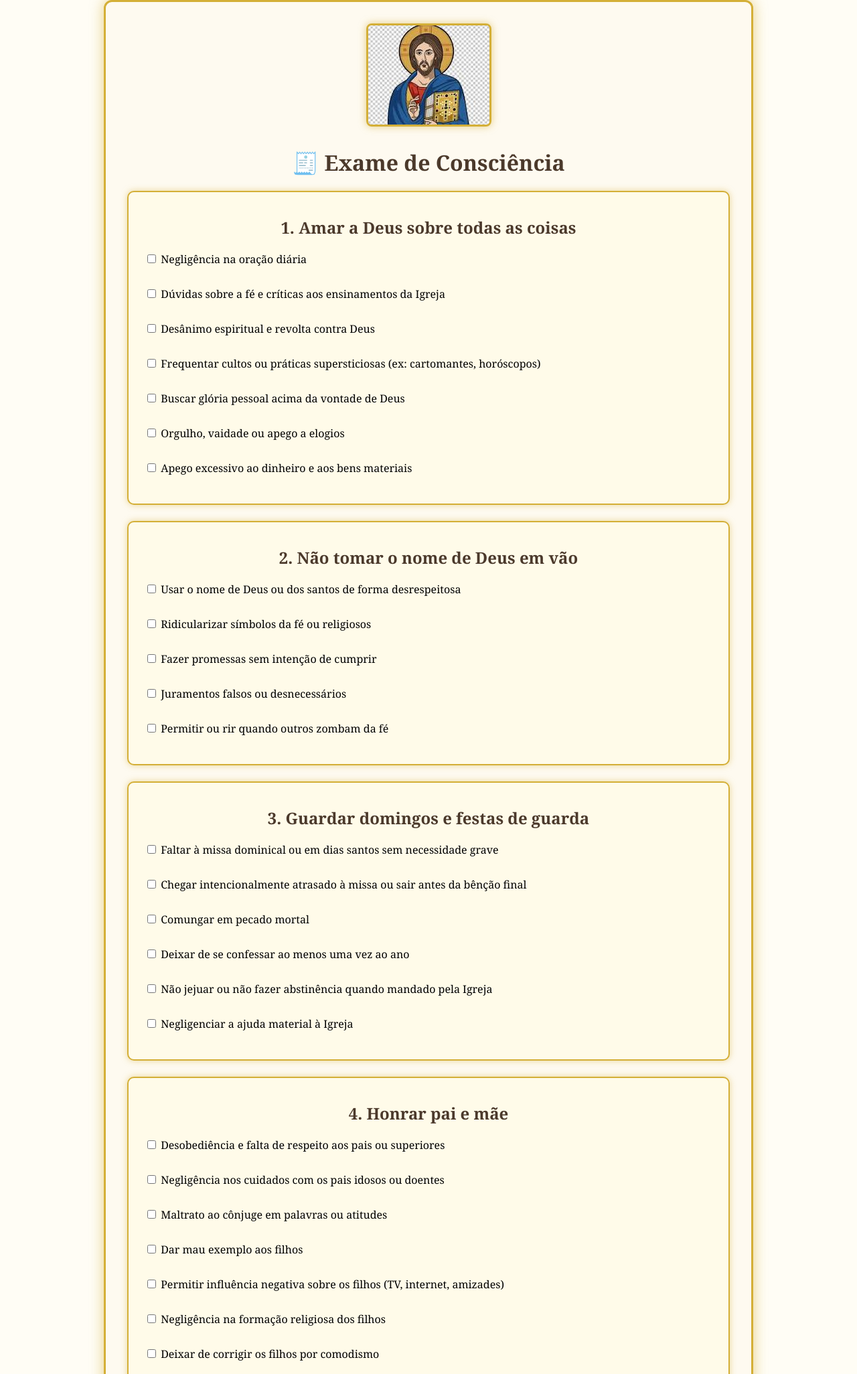
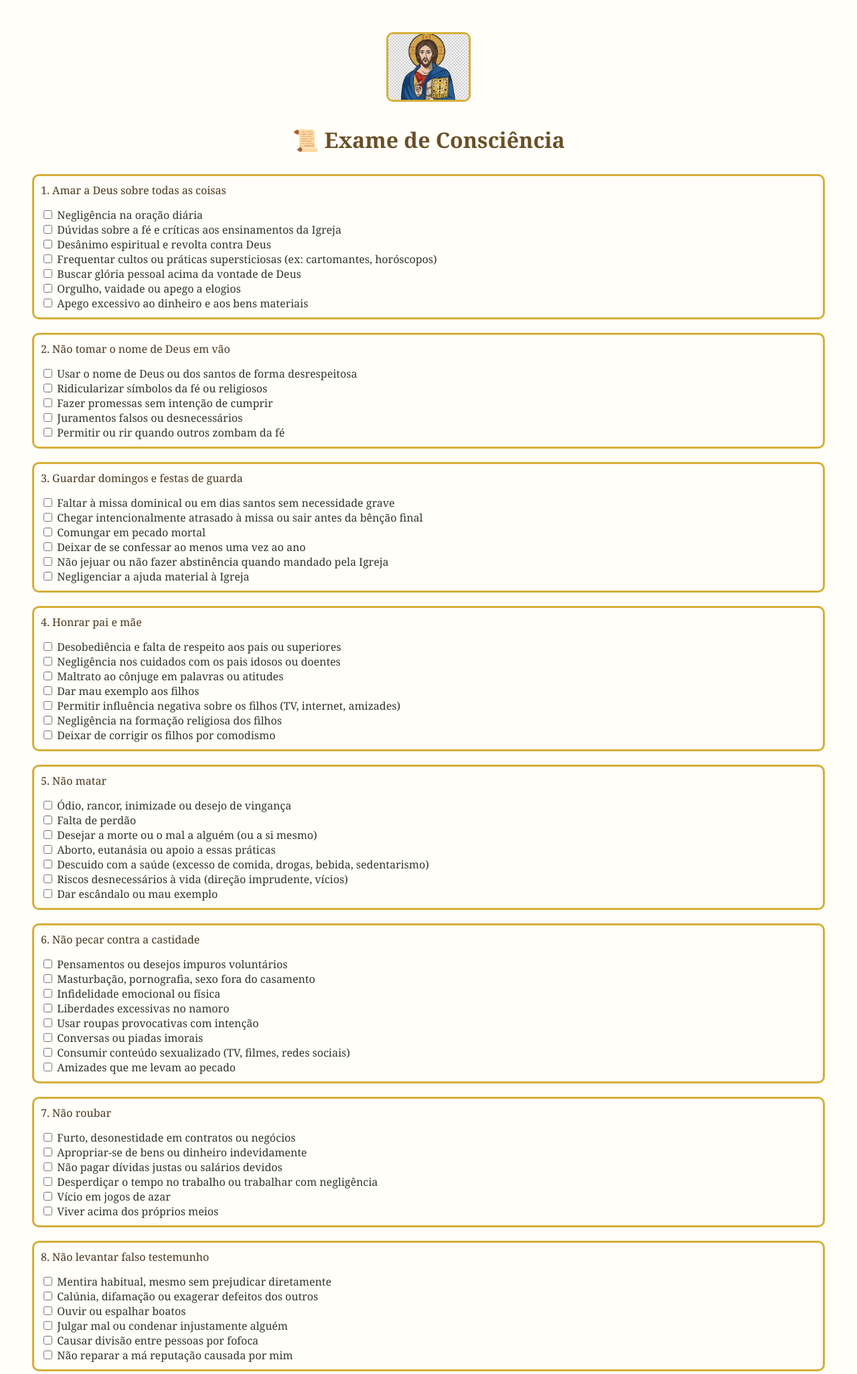
Before and after one commit to alissonsouza1984/confission, a Flask app: page / in a window 1280 px wide. Shown: the top 2052 px of the page at 67% size. Run offline with Flask 3, Linux system fonts and the light colour scheme.

Commit message:
refactor: index.html

```diff
--- a/app.py
+++ b/app.py
@@ -115,6 +115,7 @@ pecados = {
 @app.route("/", methods=["GET", "POST"])
 def index():
     resultado = {}
+    html_conteudo = ""
     if request.method == "POST":
         for mandamento, lista in pecados.items():
             indices = request.form.getlist(mandamento)
@@ -126,7 +127,10 @@ def index():
         if custom:
             resultado.setdefault("Outros pecados digitados", []).append(custom)
 
-    return render_template("index.html", pecados=pecados, resultado=resultado)
+        # Renderiza o conteúdo do PDF no html_conteudo para enviar no formulário de download
+        html_conteudo = render_template("pdf_template.html", resultado=resultado)
+
+    return render_template("index.html", pecados=pecados, resultado=resultado, html_conteudo=html_conteudo)
 
 
 @app.route("/download", methods=["POST"])
@@ -143,6 +147,5 @@ def download():
                     mimetype="application/pdf",
                     headers={"Content-Disposition": "attachment;filename=meus_pecados.pdf"})
 
-
 if __name__ == "__main__":
-    app.run(host="0.0.0.0", port=5000)
+    app.run(host="0.0.0.0", port=5000, debug=True)
--- a/static/css/style.css
+++ b/static/css/style.css
@@ -1,88 +1,82 @@
-body {
-    font-family: 'Georgia', serif;
-    background-color: #fffdf5;
-    margin: 0;
-    padding: 0;
-}
-.grupo {
-    border: 2.5px solid #d4af37; /* dourado */
-    border-radius: 10px;
-    padding: 1rem 1.5rem;
-    margin-bottom: 1.5rem;
-    background-color: #fffbe9;
-    box-shadow: 0 0 10px rgba(212, 175, 55, 0.5);
+body.page-body {
+  font-family: Georgia, serif;
+  padding: 40px;
+  color: #333;
+  background-color: #fffef8;
 }
 
-.container {
-    max-width: 900px;
-    margin: 0 auto;
-    background: #fefaf0;
-    border: 3px solid #d4af37;
-    padding: 2rem;
-    box-shadow: 0 0 20px rgba(212, 175, 55, 0.6);
-    border-radius: 12px;
+h1.title {
+  text-align: center;
+  color: #6a4f28;
+  margin-bottom: 30px;
 }
 
-h1, h2 {
-    color: #4b392b;
-    text-align: center;
+.section-title {
+  color: #4a3820;
+  margin-bottom: 15px;
 }
 
-label {
-    display: block;
-    margin: 4px 0;
+.card-section {
+  border-radius: 10px;
+  border: 3px solid #d4af37;
+  background-color: #fffef8;
+  padding: 10px;
+  margin-bottom: 20px;
 }
 
-textarea {
-    width: 100%;
-    height: 100px;
-    border: 2px solid #d4af37;
-    border-radius: 5px;
-    background-color: #fffbe9;
-    padding: 8px;
-    font-size: 1rem;
-    font-family: serif;
-    box-sizing: border-box;
+.list-peccados {
+  list-style-type: square;
+  padding-left: 20px;
 }
 
-button {
-    background-color: #d4af37;
-    color: white;
-    padding: 10px 20px;
-    border: none;
-    font-weight: bold;
-    border-radius: 6px;
-    cursor: pointer;
-    margin-top: 1rem;
-    display: block;
-    margin-left: auto;
-    margin-right: auto;
-    box-shadow: 2px 2px 5px rgba(0,0,0,0.2);
+.list-header {
+  background-color: #6a4f28;
+  color: white;
+  font-weight: bold;
+  padding: 10px;
+  margin-top: 20px;
 }
 
-button:hover {
-    background-color: #c29c2e;
+.list-item {
+  border: none;
+  color: #333;
+  padding-left: 20px;
 }
 
-.imagem-topo {
-    display: block;
-    max-width: 100%;
-    margin: 0 auto 2rem;
-    border: 3px solid #d4af37;
-    border-radius: 8px;
-    box-shadow: 0 0 12px rgba(212, 175, 55, 0.6);
+.icon {
+  text-align: center;
+  margin-bottom: 30px;
 }
 
-@media (max-width: 600px) {
-    .container {
-        padding: 1rem;
-    }
+.icon img {
+  width: 120px;
+  border-radius: 10px;
+  border: 3px solid #d4af37;
+}
 
-    textarea {
-        height: 80px;
-    }
+/* Botões */
+button.btn {
+  padding: 10px 20px;
+  background-color: #d4af37;
+  border: none;
+  border-radius: 6px;
+  color: #4a3820;
+  font-weight: bold;
+  cursor: pointer;
+  transition: background-color 0.3s ease;
+}
 
-    h1, h2 {
-        font-size: 1.2rem;
-    }
+button.btn:hover {
+  background-color: #b38c1a;
+  color: white;
 }
+
+/* Textarea */
+textarea.form-control {
+  border: 2px solid #d4af37;
+  border-radius: 6px;
+  padding: 10px;
+  font-family: Georgia, serif;
+  color: #4a3820;
+  resize: vertical;
+}
--- a/templates/index.html
+++ b/templates/index.html
@@ -1,37 +1,143 @@
 <!DOCTYPE html>
-<html lang="pt-BR">
+<html lang="pt-br">
 <head>
-    <meta charset="UTF-8">
+  <meta charset="UTF-8" />
+  <meta name="viewport" content="width=device-width, initial-scale=1.0" />
   <title>Exame de Consciência</title>
-    <meta name="viewport" content="width=device-width, initial-scale=1">
   <link rel="stylesheet" href="{{ url_for('static', filename='css/style.css') }}">
+  <style>
+    @media (max-width: 768px) {
+      .container {
+        padding: 1rem;
+      }
+
+      textarea.form-control {
+        width: 100% !important;
+        font-size: 1rem;
+      }
+
+      .btn {
+        width: 100%;
+        font-size: 1rem;
+      }
+    }
+  </style>
 </head>
-<body>
-    <div class="container">
-        <img src="{{ url_for('static', filename='img/cristo_pantocrator.jpg') }}" alt="Cristo Pantocrator" class="imagem-topo">
-        <h1>🧾 Exame de Consciência</h1>
-        <form method="POST">
+<body class="page-body">
+  <div class="container my-5">
+    <div class="icon">
+      <img src="{{ url_for('static', filename='img/cristo_pantocrator.jpg') }}" alt="Cristo Pantocrator" />
+    </div>
+    <h1 class="title">📜 Exame de Consciência</h1>
+
+    <form method="POST" id="form-pecados">
       {% for mandamento, lista in pecados.items() %}
-            <div class="grupo">
-                <h2>{{ mandamento }}</h2>
+      <div class="card mb-3 card-section">
+        <div class="card-header fw-bold section-title">{{ mandamento }}</div>
+        <div class="card-body">
           {% for pecado in lista %}
-                    <label><input type="checkbox" name="{{ mandamento }}" value="{{ loop.index0 }}"> {{ pecado }}</label><br>
+          <div class="form-check">
+            <input class="form-check-input" type="checkbox" name="{{ mandamento }}" value="{{ loop.index0 }}" id="{{ mandamento }}-{{ loop.index0 }}" />
+            <label class="form-check-label" for="{{ mandamento }}-{{ loop.index0 }}">{{ pecado }}</label>
+          </div>
           {% endfor %}
         </div>
+      </div>
       {% endfor %}
-            <div class="grupo">
-                <label>Outros pecados que deseja confessar:</label>
-                <textarea name="custom" placeholder="Escreva aqui..."></textarea>
+
+      <div class="mb-3">
+        <label for="custom" class="form-label fw-bold">Outro(s) pecado(s) que deseja digitar:</label>
+        <textarea class="form-control" id="custom" name="custom" rows="3" placeholder="Digite livremente..."></textarea>
       </div>
-            <button type="submit">Gerar Relatório</button>
+
+      <button type="submit" class="btn btn-primary">Gerar minha lista</button>
+
     </form>
 
     {% if resultado %}
-        <form method="POST" action="/download">
-            <input type="hidden" name="html_conteudo" value="{{ html_conteudo|safe }}">
-            <button type="submit">📄 Baixar PDF</button>
+    <hr class="my-5" />
+    <h2 class="section-title">📄 Seus pecados selecionados:</h2>
+    <form method="POST" action="/download" id="form-download">
+      <input type="hidden" name="html_conteudo" id="html_conteudo" />
+
+      <ul class="list-group my-3 list-peccados">
+        {% for mandamento, lista in resultado.items() %}
+        <li class="list-group-item list-header">{{ mandamento }}</li>
+        {% for item in lista %}
+        <li class="list-group-item list-item">{{ item }}</li>
+        {% endfor %}
+        {% endfor %}
+      </ul>
+
+      <button type="submit" class="btn btn-success">📅 Baixar lista como PDF</button>
+
     </form>
     {% endif %}
   </div>
+
+<script>
+  document.getElementById('form-download')?.addEventListener('submit', function(event) {
+    event.preventDefault();
+
+    let listaHTML = `<div class="icon">
+      <img src="{{ url_for('static', filename='img/cristo_pantocrator.jpg') }}" alt="Cristo Pantocrator" />
+    </div>
+    <h1>Exame de Consciência</h1>`;
+
+    {% for mandamento, lista in resultado.items() %}
+      listaHTML += `<h2>{{ mandamento }}</h2><ul>`;
+      {% for item in lista %}
+        listaHTML += `<li>{{ item }}</li>`;
+      {% endfor %}
+      listaHTML += "</ul>";
+    {% endfor %}
+
+    const css = `
+      body {
+        font-family: Georgia, serif;
+        padding: 40px;
+        color: #333;
+        background-color: #fffef8;
+      }
+      h1 {
+        text-align: center;
+        color: #6a4f28;
+        margin-bottom: 30px;
+      }
+      h2 {
+        color: #4a3820;
+        margin-top: 30px;
+      }
+      ul {
+        list-style-type: square;
+        padding-left: 20px;
+      }
+      .icon {
+        text-align: center;
+        margin-bottom: 30px;
+      }
+      .icon img {
+        width: 120px;
+        border-radius: 10px;
+        border: 3px solid #d4af37;
+      }
+    `;
+
+    document.getElementById('html_conteudo').value = `
+      <!DOCTYPE html>
+      <html lang="pt-br">
+      <head>
+        <meta charset="UTF-8" />
+        <style>${css}</style>
+      </head>
+      <body>
+        ${listaHTML}
       </body>
       </html>
+    `;
+
+    this.submit();
+  });
+</script>
+</body>
+</html>
```
Also changed, not shown: templates/pdf_template.html (+29 -18 lines). Lines whose indentation alone changed are shown as unchanged.
